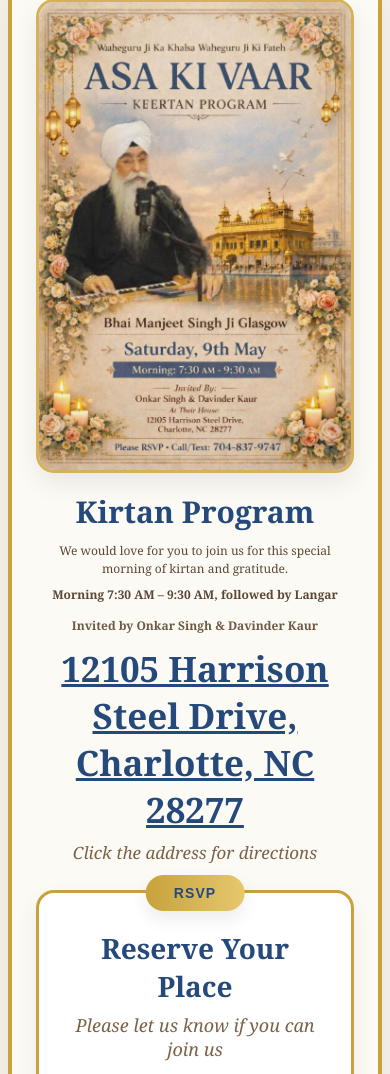
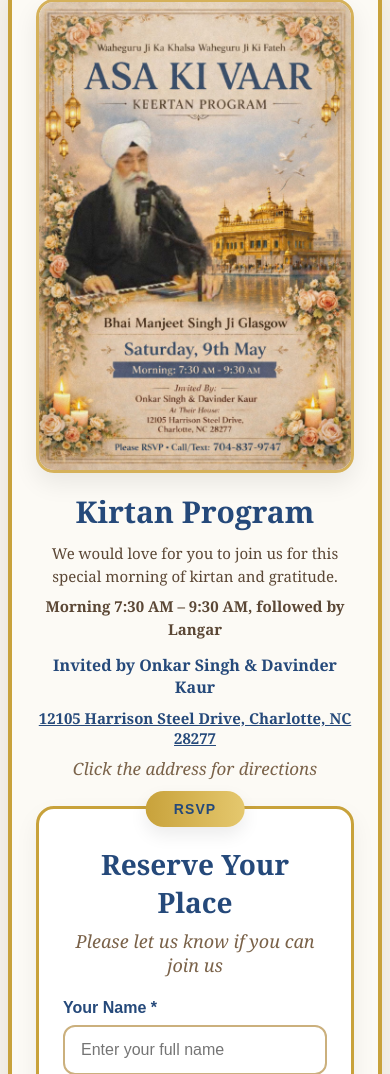
Before and after one commit to jaismeen416/asa-ki-vaar-rsvp, a Flask app: page / in a window 390 px wide. Shown: the part 37-1111 px from the top of the page. Run offline with Flask 3, Linux system fonts and the light colour scheme.

Commit message:
Update small text styling

```diff
--- a/templates/index.html
+++ b/templates/index.html
@@ -283,7 +283,7 @@
       }
 
       .top-line {
-        font-size: 12px;
+        font-size: 15px;
       }
 
       .info h3 {
@@ -291,16 +291,16 @@
       }
 
       .info .speaker {
-        font-size: 10px;
+        font-size: 16px;
       }
 
       .info p,
       .address-link {
-        font-size: 35px;
+        font-size: 15px;
       }
 
       .invite-by {
-        font-size: 10px;
+        font-size: 16px;
       }
 
       .rsvp-card h4 {
@@ -310,12 +310,6 @@
       .attendance-options {
         grid-template-columns: 1fr;
       }
-
-      .small-text {
-  font-size: 12px !important;
-  color: #6e5a44;
-  line-height: 1.4;
-}
     }
   </style>
 </head>
@@ -329,20 +323,12 @@
     <section class="content">
       <div class="info">
         <h3>Kirtan Program</h3>
-        <p class="small-text">
-  We would love for you to join us for this special morning of kirtan and gratitude.
-</p>
-
-<p class="small-text">
-  <strong>Morning 7:30 AM – 9:30 AM, followed by Langar</strong>
-</p>
-
-<div class="invite-by small-text">
-  Invited by Onkar Singh &amp; Davinder Kaur
-</div>
+        <p>We would love for you to join us for this special morning of kirtan and gratitude.</p>
+        <p><strong>Morning 7:30 AM – 9:30 AM, followed by Langar</strong></p>
+        <div class="invite-by">Invited by Onkar Singh &amp; Davinder Kaur</div>
         <a
           class="address-link"
-          href="https://maps.app.goo.gl/gqkZMAVRvbzAtNWC7 "
+          href="https://maps.app.goo.gl/gqkZMAVRvbzAtNWC7"
           target="_blank"
           rel="noopener noreferrer"
         >
```
